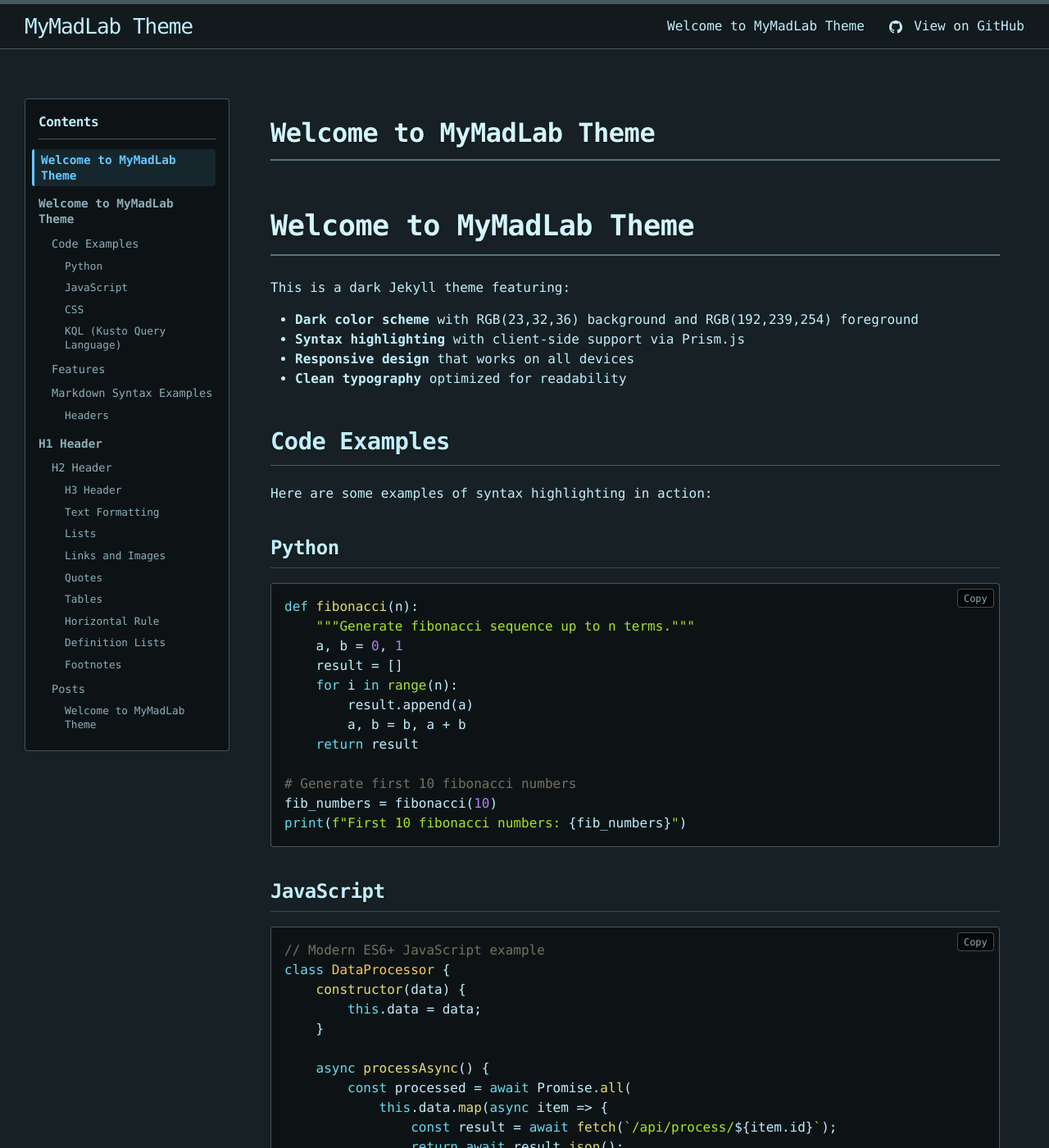
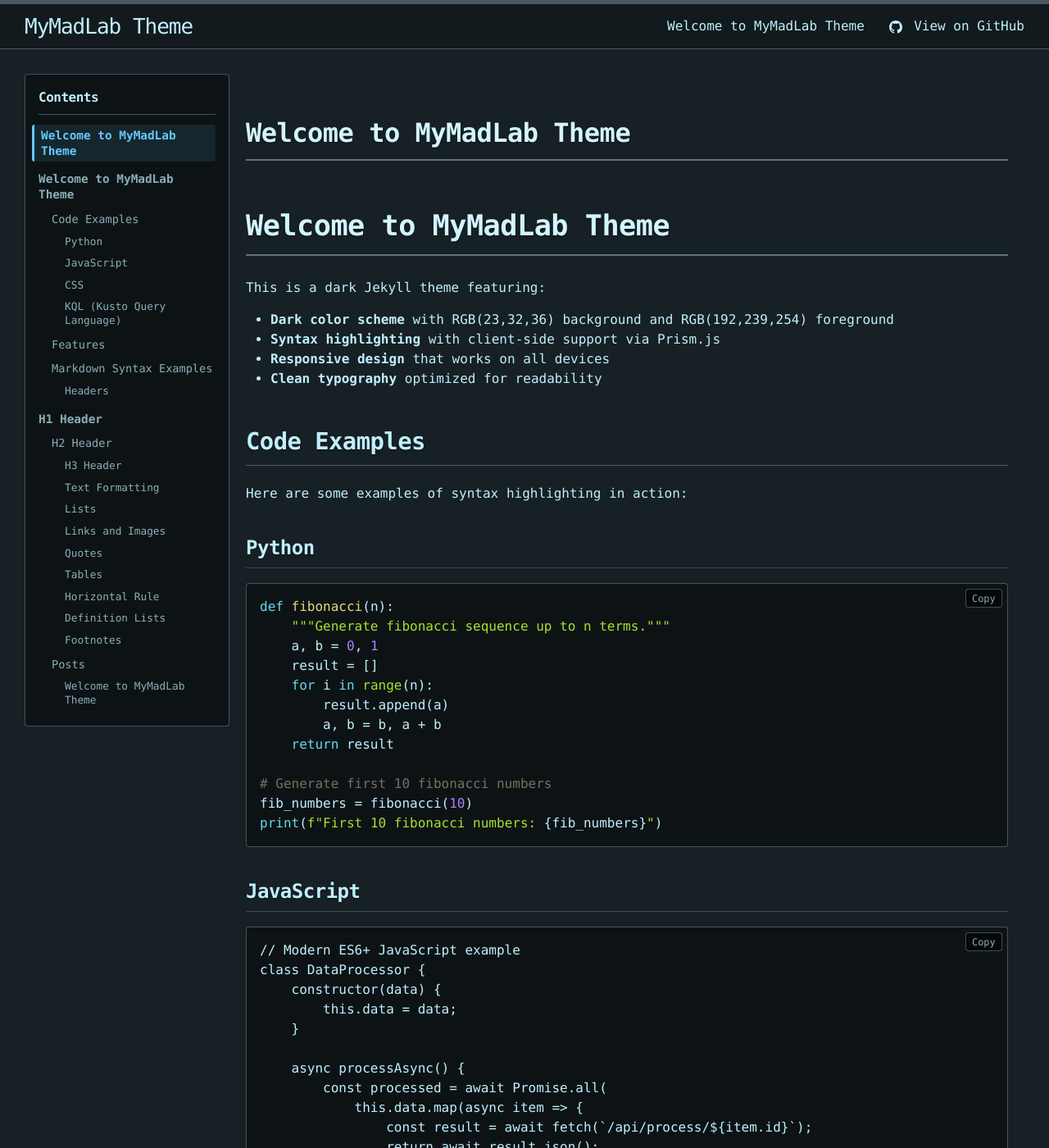
Before and after one commit to biggiebk/theme_mymadlab, a Jekyll site: the page built from index.md, in a window 1280 px wide and 1400 px high. Shown: the whole window at 82% size. Built offline with Jekyll 4.4.1, drawn with Linux system fonts in a browser that asks for light colours; nearby versions of some CDN libraries; our own code applies the rules of GitHub Pages for plain Markdown files; some of the changed text lies outside the part shown.

```diff
--- a/_layouts/home.html
+++ b/_layouts/home.html
@@ -27,10 +27,6 @@
       </li>
       {%- endfor -%}
     </ul>
-
-    {%- if site.show_rss_subscribe -%}
-    <p class="rss-subscribe">subscribe <a href="{{ "/feed.xml" | relative_url }}">via RSS</a></p>
-    {%- endif -%}
   {%- endif -%}
 
 </div>
--- a/_sass/mymadlab/_layout.scss
+++ b/_sass/mymadlab/_layout.scss
@@ -219,16 +219,17 @@
   width: 250px;
   min-width: 250px;
   height: fit-content;
-  max-height: calc(100vh - 140px);
+  max-height: calc(100vh - 40px);
   overflow-y: auto;
   background: rgba(0, 0, 0, 0.4);
   border: 1px solid $border-color;
   border-radius: 4px;
   padding: 1rem;
-  position: fixed;
-  top: 120px;
-  left: 30px;
-  z-index: 1000; /* Ensure it stays above other content */
+  position: -webkit-sticky; /* Safari support */
+  position: sticky;
+  top: 20px;
+  align-self: flex-start; /* Ensure proper flex behavior */
+  z-index: 100; /* Ensure it stays above other content */
 
   // Hide on smaller screens
   @include media-query($on-laptop) {
@@ -325,11 +326,23 @@
   }
 }
 
-// Content adjustment when TOC is present (fixed positioning)
+// Flexbox layout when TOC is present
 @media screen and (min-width: #{$on-laptop + 1px}) {
   body.has-toc .page-content {
-    margin-left: 300px; /* Make room for fixed TOC */
-    margin-right: 30px; /* Add some right margin for readability */
+    .wrapper {
+      display: flex;
+      align-items: flex-start;
+      gap: 20px; /* Use gap instead of margins */
+      padding-left: $spacing-unit;
+      padding-right: $spacing-unit;
+      min-height: calc(100vh - 200px); /* Ensure minimum height for sticky context */
+    }
+  }
+
+  body.has-toc .page-content .content-area {
+    flex: 1;
+    min-width: 0; /* Allow content to shrink */
+    overflow-x: auto; /* Allow horizontal scrolling for wide content */
   }
 }
 
--- a/assets/js/table-of-contents.js
+++ b/assets/js/table-of-contents.js
@@ -116,13 +116,33 @@
 }
 
 function insertTOC(tocContainer) {
-  // For fixed positioning, we can append to body
-  document.body.appendChild(tocContainer);
+  // Find the wrapper element
+  const wrapper = document.querySelector('.page-content .wrapper');
+
+  if (!wrapper) {
+    console.log('TOC: Wrapper not found, cannot insert TOC');
+    return;
+  }
+
+  console.log('TOC: Found wrapper, setting up flex layout');
+
+  // Wrap existing content in a content-area div
+  const existingContent = wrapper.innerHTML;
+  wrapper.innerHTML = '';
+
+  // Create content area
+  const contentArea = document.createElement('div');
+  contentArea.className = 'content-area';
+  contentArea.innerHTML = existingContent;
+
+  // Add TOC first, then content area
+  wrapper.appendChild(tocContainer);
+  wrapper.appendChild(contentArea);
 
   // Add has-toc class to body for styling
   document.body.classList.add('has-toc');
 
-  console.log('TOC: TOC inserted successfully with fixed positioning');
+  console.log('TOC: TOC inserted successfully with flex layout');
 }
 
 function generateHeaderId(text, index) {
@@ -138,9 +158,9 @@
 }
 
 function setupTOCScrollSpy() {
-  // Look for headers within the main content area
-  const contentArea = document.querySelector('main.page-content') || document.body;
-  const headers = contentArea.querySelectorAll('h1, h2, h3');
+  // Look for headers within the content area after TOC insertion
+  const contentArea = document.querySelector('.content-area') || document.querySelector('main.page-content');
+  const headers = contentArea ? contentArea.querySelectorAll('h1, h2, h3') : document.querySelectorAll('h1, h2, h3');
   const tocLinks = document.querySelectorAll('.toc-link');
 
   if (headers.length === 0 || tocLinks.length === 0) {
```
